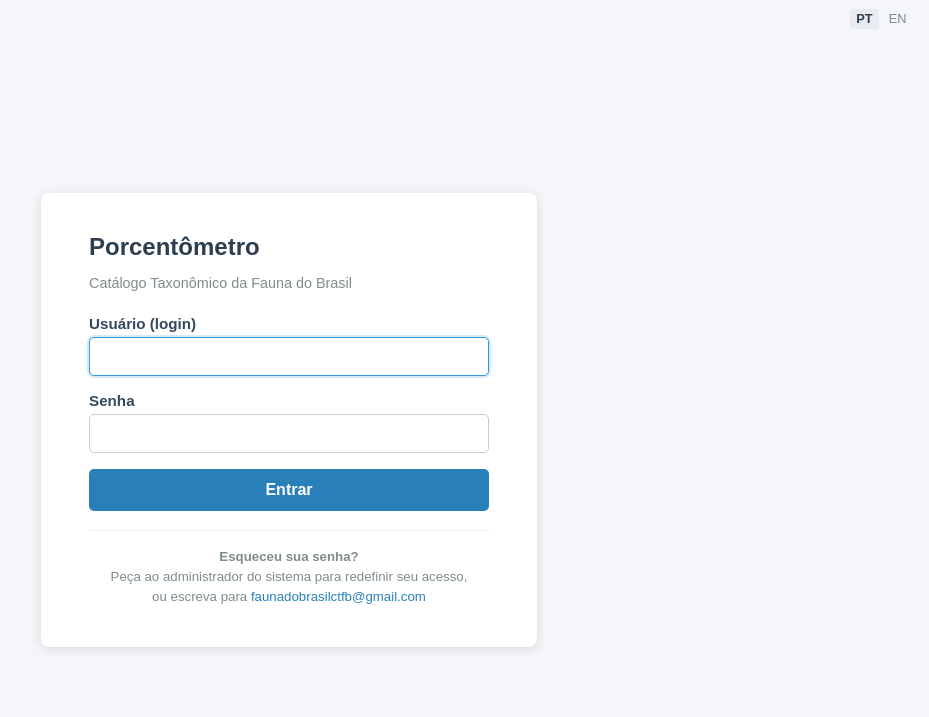
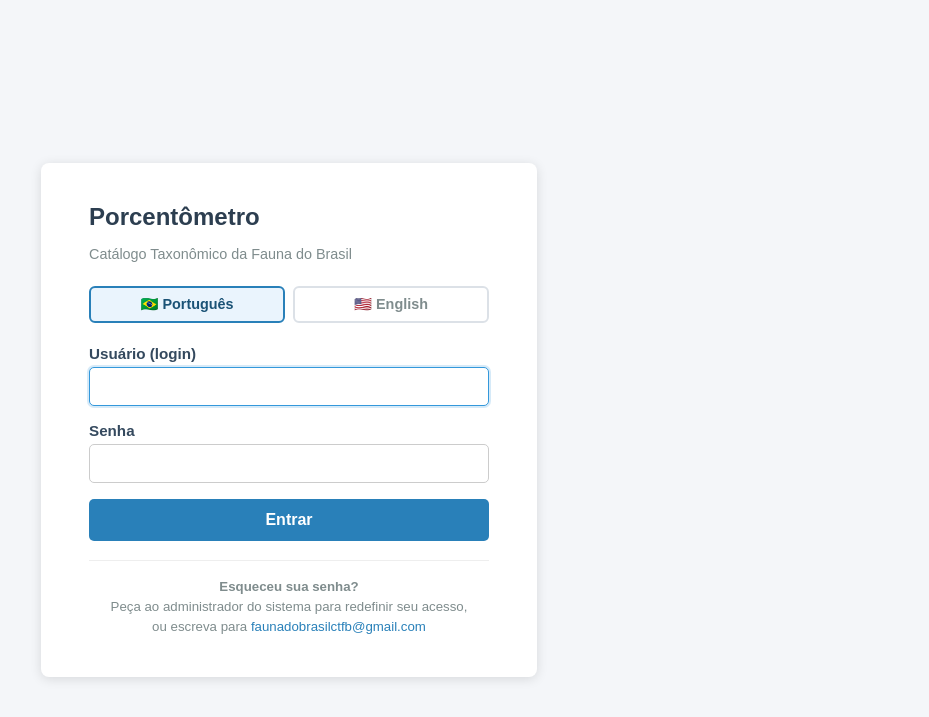
Before and after one commit to wboeger/completeness, a Flask app: page /login in a window 1280 px wide. Shown: the top 717 px of the page, without its empty margins (351-1280 px from the left). Run offline with Flask 3, Linux system fonts and the light colour scheme.

Commit message:
feat: add prominent language selector to login page
Replace tiny corner toggle with a full-width PT/EN button bar inside the
login card, so users can choose their language before logging in.
Active language is highlighted; the selection persists via session.

Co-Authored-By: Claude Sonnet 4.6 <noreply@anthropic.com>

```diff
--- a/templates/login.html
+++ b/templates/login.html
@@ -32,16 +32,24 @@
                   font-size: .83rem; color: #7f8c8d; text-align: center; line-height: 1.5; }
         .forgot a { color: #2980b9; text-decoration: none; }
         .forgot a:hover { text-decoration: underline; }
+        .lang-bar { display: flex; gap: .5rem; margin-bottom: 1.4rem; }
+        .lang-btn { flex: 1; padding: .5rem; border: 2px solid #dce1e7; border-radius: 6px;
+                    background: white; font-size: .9rem; font-weight: 600; cursor: pointer;
+                    text-decoration: none; text-align: center; color: #7f8c8d;
+                    transition: border-color .15s, color .15s, background .15s; }
+        .lang-btn:hover { border-color: #2980b9; color: #2980b9; }
+        .lang-btn.active { border-color: #2980b9; background: #eaf4fd; color: #1a5276; }
     </style>
 </head>
 <body>
-<div style="position:fixed;top:.7rem;right:1rem;font-size:.8rem;z-index:100;">
-  <a href="{{ url_for('set_lang', code='pt') }}" style="font-weight:bold;color:#2c3e50;text-decoration:none;padding:.15rem .4rem;background:#e8ecf0;border-radius:3px;">PT</a>
-  <a href="{{ url_for('set_lang', code='en') }}" style="color:#7f8c8d;text-decoration:none;padding:.15rem .4rem;">EN</a>
-</div>
 <div class="card">
     <h2>Porcentômetro</h2>
     <p class="app-name">Catálogo Taxonômico da Fauna do Brasil</p>
+
+    <div class="lang-bar">
+        <a class="lang-btn active" href="{{ url_for('set_lang', code='pt') }}">🇧🇷 Português</a>
+        <a class="lang-btn" href="{{ url_for('set_lang', code='en') }}">🇺🇸 English</a>
+    </div>
 
     {% with messages = get_flashed_messages(with_categories=true) %}
         {% if messages %}
```
Also changed, not shown: templates/login_en.html (+12 -4 lines).
